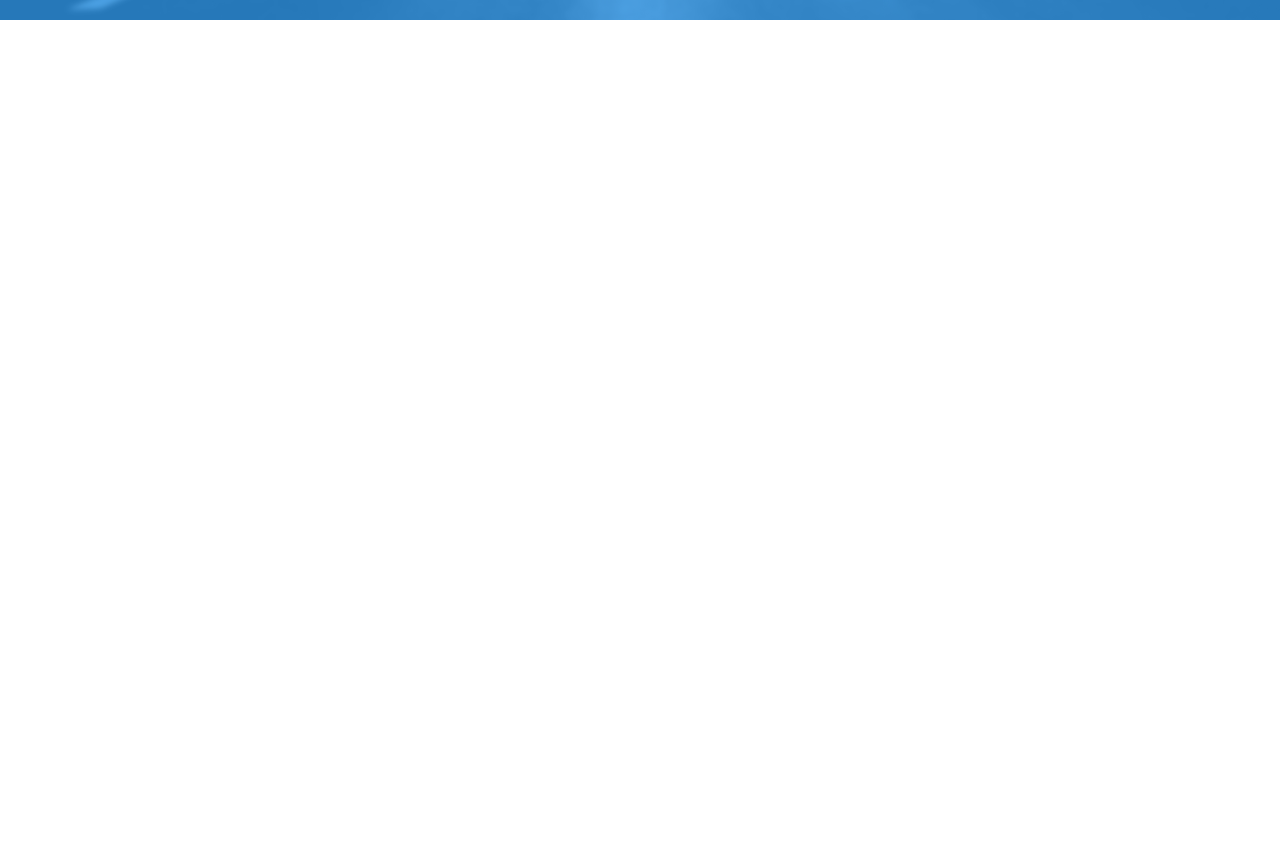
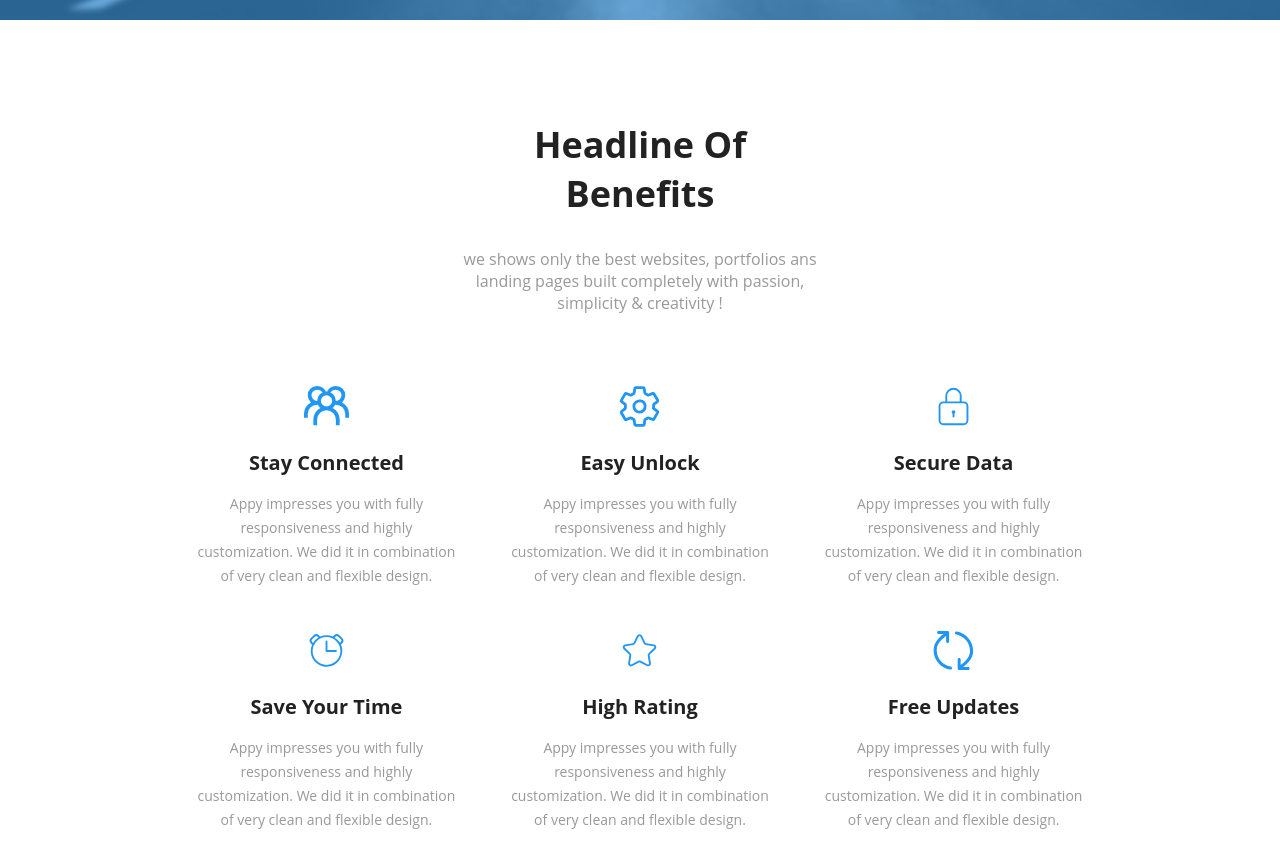
Before and after one commit to osama24680/LandingPage, a React (Vite) app: page / in a window 1280 px wide. Shown: the part 780-1648 px from the top of the page. Before the commit the page ends 800 px from the top, so only its background shows below. Built offline with nearby package versions, Linux system fonts and the light colour scheme.

Commit message:
benefits

```diff
--- a/package.json
+++ b/package.json
@@ -12,6 +12,7 @@
   "dependencies": {
     "react": "^19.2.8",
     "react-dom": "^19.2.8",
+    "react-icons": "^5.7.0",
     "sass": "^1.105.0"
   },
   "devDependencies": {
--- a/src/App.tsx
+++ b/src/App.tsx
@@ -1,3 +1,4 @@
+import Benefits from "./Components/Benefits";
 import Header from "./Components/Header";
 import Navbar from "./Components/Navbar";
 
@@ -7,6 +8,7 @@ const App = ({}: IProps) => {
     <div className="">
       <Navbar />
       <Header />
+      <Benefits />
     </div>
   );
 };
--- /dev/null
+++ b/src/Components/Benefits/index.scss
@@ -0,0 +1,32 @@
+@use "../../styles/variables" as *;
+.benefitsItems {
+  display: flex;
+  justify-content: space-between;
+  align-items: center;
+  flex-wrap: wrap;
+  margin-top: 70px;
+  .item {
+    width: 30%;
+    text-align: center;
+    margin-bottom: 40px;
+    svg {
+      color: $materialBlue500;
+      font-size: 45px;
+    }
+    h3 {
+      color: $blackColor;
+      font-size: 20px;
+      font-weight: 700;
+      line-height: 1;
+      margin: 19px 0;
+      text-transform: capitalize;
+    }
+    p {
+      font-size: 14px;
+      font-weight: 400;
+      line-height: 24px;
+      margin-bottom: 0;
+      color: $grayColor;
+    }
+  }
+}
--- /dev/null
+++ b/src/Components/Benefits/index.tsx
@@ -0,0 +1,79 @@
+import "./index.scss";
+import { GrGroup } from "react-icons/gr";
+import { IoSettingsOutline } from "react-icons/io5";
+import { CiLock, CiAlarmOn, CiStar } from "react-icons/ci";
+import { RxUpdate } from "react-icons/rx";
+import HeadLine from "../UI/HeadLine";
+import { data } from "../../Data";
+const Benefits = () => {
+  return (
+    <section id="benefitsSection">
+      <div className="container">
+        <HeadLine
+          head={data[0].benefitsHead}
+          paragraph={data[0].benefitsParagraph}
+        />
+        <div className="benefitsItems">
+          <div className="item">
+            <GrGroup />
+            <h3>Stay Connected</h3>
+            <p>
+              Appy impresses you with fully responsiveness and highly
+              customization. We did it in combination of very clean and flexible
+              design.
+            </p>
+          </div>
+          <div className="item">
+            <IoSettingsOutline />
+
+            <h3>Easy Unlock </h3>
+            <p>
+              Appy impresses you with fully responsiveness and highly
+              customization. We did it in combination of very clean and flexible
+              design.
+            </p>
+          </div>
+          <div className="item">
+            <CiLock />
+
+            <h3>Secure Data</h3>
+            <p>
+              Appy impresses you with fully responsiveness and highly
+              customization. We did it in combination of very clean and flexible
+              design.
+            </p>
+          </div>
+          <div className="item">
+            <CiAlarmOn />
+            <h3>Save Your Time</h3>
+            <p>
+              Appy impresses you with fully responsiveness and highly
+              customization. We did it in combination of very clean and flexible
+              design.
+            </p>
+          </div>
+          <div className="item">
+            <CiStar />
+            <h3>High Rating</h3>
+            <p>
+              Appy impresses you with fully responsiveness and highly
+              customization. We did it in combination of very clean and flexible
+              design.
+            </p>
+          </div>
+          <div className="item">
+            <RxUpdate />
+            <h3>Free Updates</h3>
+            <p>
+              Appy impresses you with fully responsiveness and highly
+              customization. We did it in combination of very clean and flexible
+              design.
+            </p>
+          </div>
+        </div>
+      </div>
+    </section>
+  );
+};
+
+export default Benefits;
--- a/src/Components/Header/index.scss
+++ b/src/Components/Header/index.scss
@@ -6,10 +6,8 @@ header {
   background-repeat: no-repeat;
   background-size: cover;
   position: relative;
-
   .overlayLayer {
-    background-color: $materialBlue500;
-    opacity: 0.7;
+    background-color: rgba(33, 150, 243, 0.5);
     position: absolute;
     top: 0;
     bottom: 0;
@@ -20,9 +18,7 @@ header {
       padding-top: 105px;
       display: flex;
       justify-content: space-between;
-
       align-items: center;
-
       .headerContentText {
         width: 38%;
         h1 {
--- /dev/null
+++ b/src/Components/UI/HeadLine.tsx
@@ -0,0 +1,15 @@
+interface IProps {
+  head: string;
+  paragraph: string;
+  color?: string;
+}
+const HeadLine = ({ head, paragraph, color }: IProps) => {
+  return (
+    <div className="headLine">
+      {color ? <h2 style={{ color }}>{head}</h2> : <h2>{head}</h2>}
+      {color ? <p style={{ color }}>{paragraph}</p> : <p>{paragraph}</p>}
+    </div>
+  );
+};
+
+export default HeadLine;
--- /dev/null
+++ b/src/Data/index.ts
@@ -0,0 +1,11 @@
+interface dataTypes {
+  benefitsHead: string;
+  benefitsParagraph: string;
+}
+export const data: dataTypes[] = [
+  {
+    benefitsHead: `Headline of benefits`,
+    benefitsParagraph: `we shows only the best websites, portfolios ans landing pages built
+        completely with passion, simplicity & creativity !`,
+  },
+];
--- a/src/index.scss
+++ b/src/index.scss
@@ -29,3 +29,25 @@ li {
   width: 70%;
   margin: 0 auto;
 }
+section {
+  padding: 100px 0;
+}
+
+.headLine {
+  display: flex;
+  justify-content: center;
+  align-items: center;
+  flex-direction: column;
+  width: 40%;
+  margin: auto;
+  text-align: center;
+  h2 {
+    margin-bottom: 30px;
+    text-transform: capitalize;
+    font-size: 36px;
+  }
+  p {
+    color: $grayColor;
+    font-size: 16px;
+  }
+}
```
Also changed, not shown: 1 other file (tests, documents, lock files or other folders).
